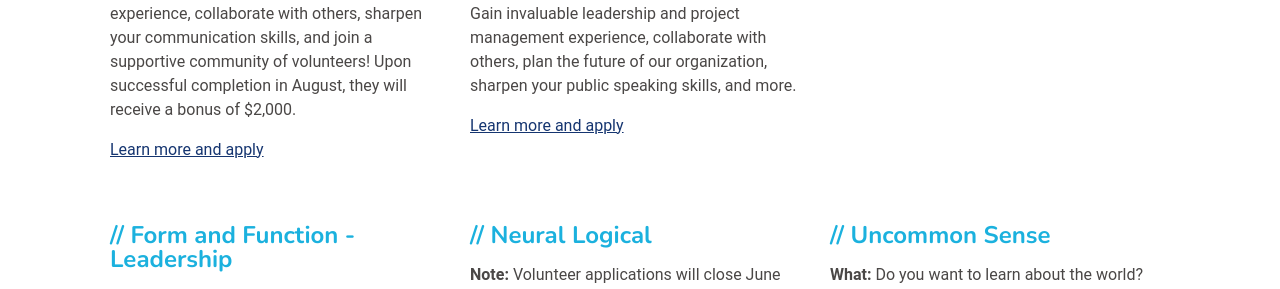
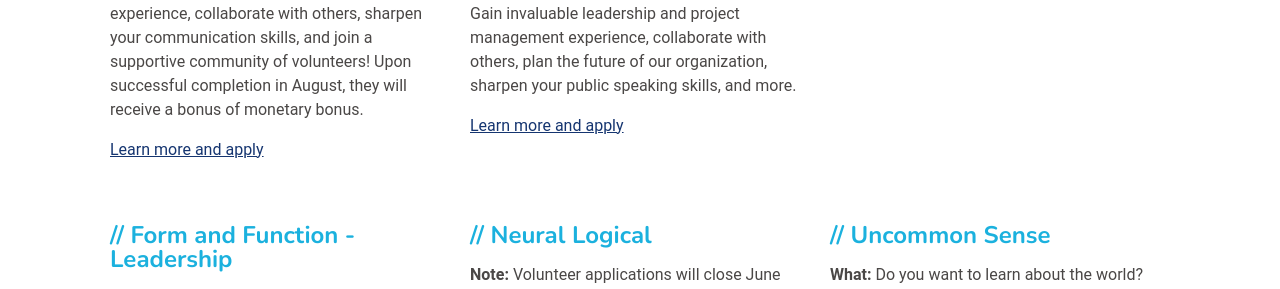
Before and after one commit to bit-by-bit-coding/bxb-website, a Jekyll site: the page built from volunteer.html, in a window 1280 px wide and 900 px high, scrolled down 821 px. Shown: the part 376-665 px from the top of the window. Built offline with Jekyll 4.4.1, drawn with Linux system fonts in a browser that asks for light colours; nearby versions of some CDN libraries; some web fonts are replaced; some of the changed text lies outside the part shown.

Commit message:
Update volunteer.html

```diff
--- a/volunteer.html
+++ b/volunteer.html
@@ -63,7 +63,7 @@
                     <p><strong>Benefits:</strong> As one of the core leaders in our organization, we are committed to giving you
                         the tools needed to get the most out of your experience at Bit by Bit! Gain invaluable leadership and project
                         management experience, collaborate with others, sharpen your communication skills, and join a supportive
-                        community of volunteers! Upon successful completion in August, they will receive a bonus of $2,000.
+                        community of volunteers! Upon successful completion in August, they will receive a bonus of monetary bonus.
 
                     </p>
                     <a href="{{ 'bbleadership.html' | relative_url | remove: '.html' }}">Learn more and apply</a>
```
